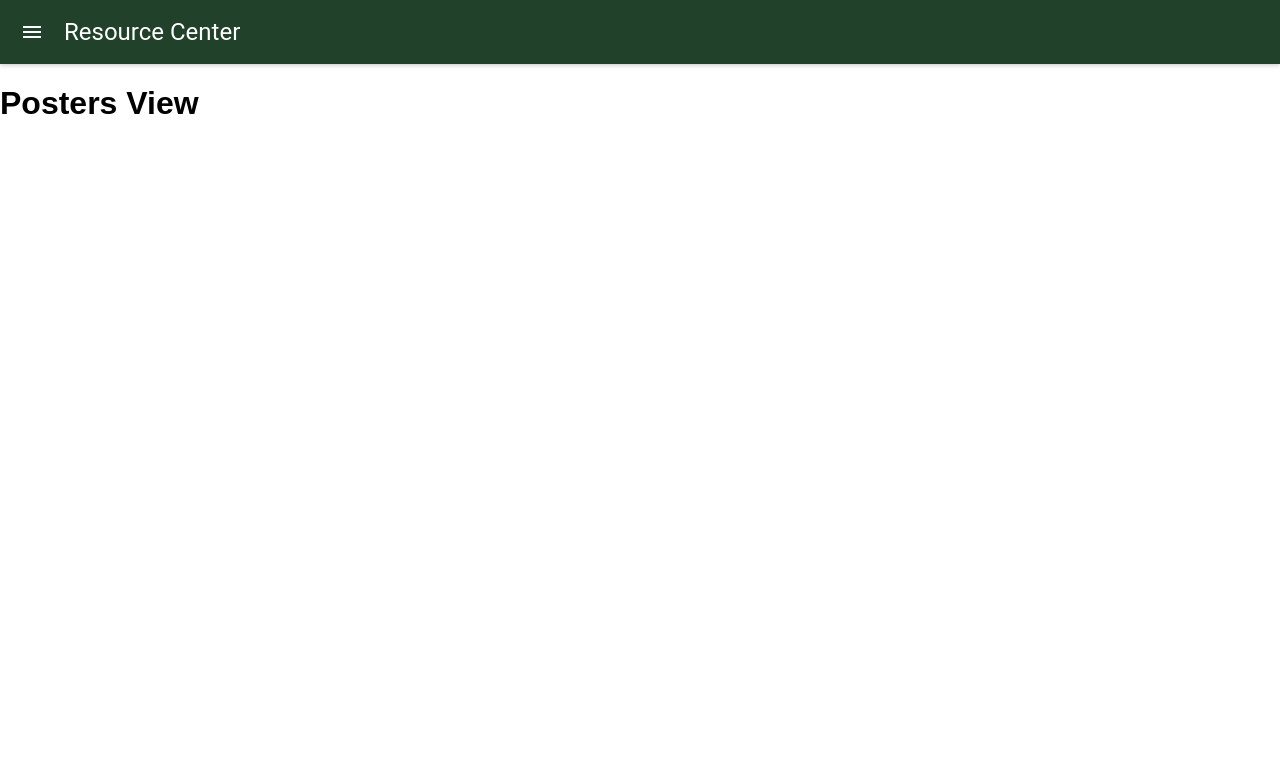
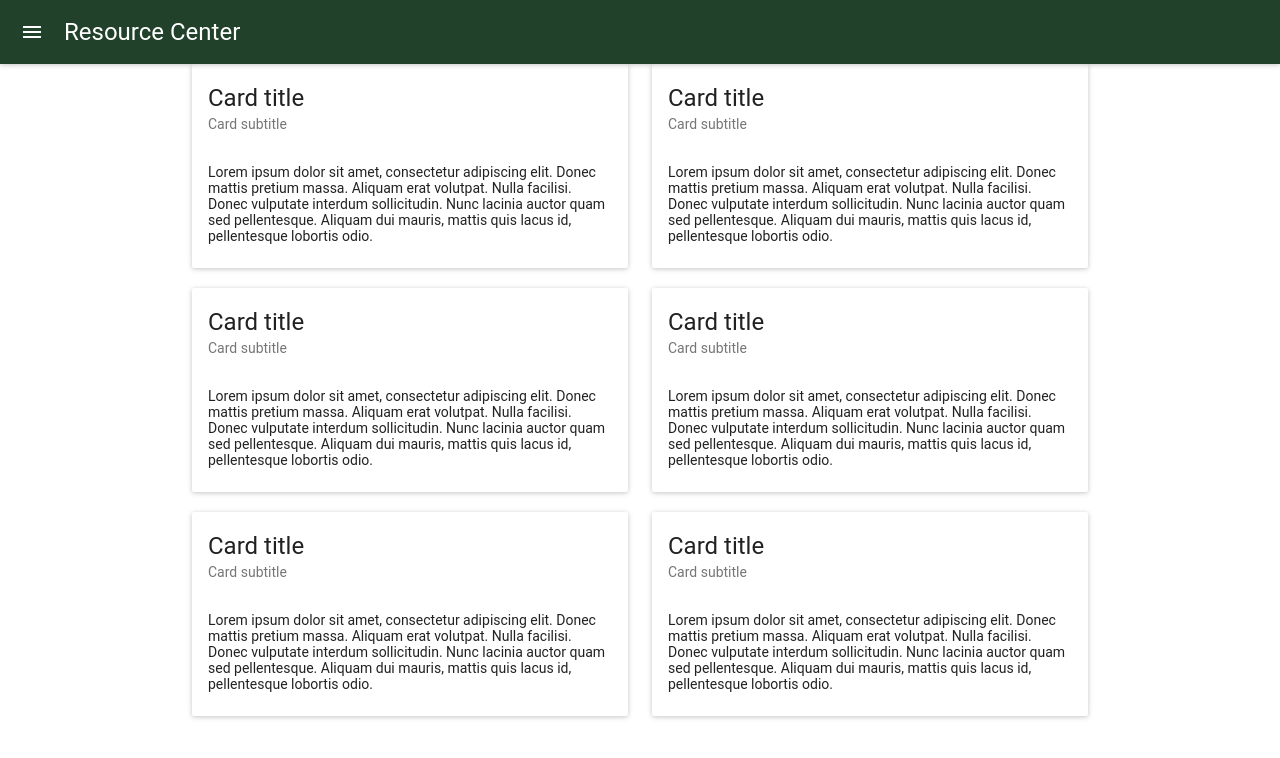
Before and after one commit to fus-marcom/resource-center, a React (Create React App) app: page /posters in a window 1280 px wide. Shown: the top 758 px of the page. Built offline with nearby package versions, Linux system fonts and the light colour scheme; what react-tap-event-plugin would draw is missing.

Commit message:
Add layout for posters and letterhead pages

```diff
--- a/src/views/Letterhead.js
+++ b/src/views/Letterhead.js
@@ -1,8 +1,84 @@
 import React, { Component } from 'react'
+import { Card, CardTitle, CardActions, CardMedia } from 'material-ui/Card'
+import FlatButton from 'material-ui/FlatButton'
 
 class Letterhead extends Component {
   render () {
-    return <h1>Letterhead View</h1>
+    return (
+      <div className='container'>
+        <div className='row'>
+          <div className='col s12'>
+            <p>
+              Lorem ipsum dolor sit amet, consectetur adipisicing elit, sed do
+              eiusmod tempor incididunt ut labore et dolore magna aliqua. Ut
+              enim ad minim veniam, quis nostrud exercitation ullamco laboris
+              nisi ut aliquip ex ea commodo consequat. Duis aute irure dolor in
+              reprehenderit in voluptate velit esse cillum dolore eu fugiat
+              nulla pariatur. Excepteur sint occaecat cupidatat non proident,
+              sunt in culpa qui officia deserunt mollit anim id est laborum.
+            </p>
+            <p>
+              Lorem ipsum dolor sit amet, consectetur adipisicing elit, sed do
+              eiusmod tempor incididunt ut labore et dolore magna aliqua. Ut
+              enim ad minim veniam, quis nostrud exercitation ullamco laboris
+              nisi ut aliquip ex ea commodo consequat. Duis aute irure dolor in
+              reprehenderit in voluptate velit esse cillum dolore eu fugiat
+              nulla pariatur. Excepteur sint occaecat cupidatat non proident,
+              sunt in culpa qui officia deserunt mollit anim id est laborum.
+            </p>
+          </div>
+        </div>
+        <div className='row'>
+          <div className='col s12 m6'>
+            <Card>
+              <CardMedia>
+                <img src='https://unsplash.it/600/776/?random' alt='' />
+              </CardMedia>
+              <CardTitle title='Card title' />
+              <CardActions>
+                <FlatButton label='Action1' />
+              </CardActions>
+            </Card>
+          </div>
+          <div className='col s12 m6'>
+            <Card>
+              <CardMedia>
+                <img src='https://unsplash.it/600/776/?random' alt='' />
+              </CardMedia>
+              <CardTitle title='Card title' />
+              <CardActions>
+                <FlatButton label='Action1' />
+              </CardActions>
+            </Card>
+          </div>
+        </div>
+        <div className='row'>
+          <div className='col s12 m6'>
+            <Card>
+              <CardMedia>
+                <img src='https://unsplash.it/600/776/?random' alt='' />
+              </CardMedia>
+              <CardTitle title='Card title' />
+              <CardActions>
+                <FlatButton label='Action1' />
+              </CardActions>
+            </Card>
+          </div>
+
+          <div className='col s12 m6'>
+            <Card>
+              <CardMedia>
+                <img src='https://unsplash.it/600/776/?random' alt='' />
+              </CardMedia>
+              <CardTitle title='Card title' />
+              <CardActions>
+                <FlatButton label='Action1' />
+              </CardActions>
+            </Card>
+          </div>
+        </div>
+      </div>
+    )
   }
 }
 
--- a/src/views/Posters.js
+++ b/src/views/Posters.js
@@ -1,8 +1,92 @@
 import React, { Component } from 'react'
+import { Card, CardTitle, CardText } from 'material-ui/Card'
 
 class Posters extends Component {
+  state = {}
   render () {
-    return <h1>Posters View</h1>
+    return (
+      <div className='container'>
+        <div className='row'>
+          <div className='col s12 m6'>
+            <Card>
+              <CardTitle title='Card title' subtitle='Card subtitle' />
+              <CardText>
+                Lorem ipsum dolor sit amet, consectetur adipiscing elit. Donec
+                mattis pretium massa. Aliquam erat volutpat. Nulla facilisi.
+                Donec vulputate interdum sollicitudin. Nunc lacinia auctor quam
+                sed pellentesque. Aliquam dui mauris, mattis quis lacus id,
+                pellentesque lobortis odio.
+              </CardText>
+            </Card>
+          </div>
+          <div className='col s12 m6'>
+            <Card>
+              <CardTitle title='Card title' subtitle='Card subtitle' />
+              <CardText>
+                Lorem ipsum dolor sit amet, consectetur adipiscing elit. Donec
+                mattis pretium massa. Aliquam erat volutpat. Nulla facilisi.
+                Donec vulputate interdum sollicitudin. Nunc lacinia auctor quam
+                sed pellentesque. Aliquam dui mauris, mattis quis lacus id,
+                pellentesque lobortis odio.
+              </CardText>
+            </Card>
+          </div>
+        </div>
+        <div className='row'>
+          <div className='col s12 m6'>
+            <Card>
+              <CardTitle title='Card title' subtitle='Card subtitle' />
+              <CardText>
+                Lorem ipsum dolor sit amet, consectetur adipiscing elit. Donec
+                mattis pretium massa. Aliquam erat volutpat. Nulla facilisi.
+                Donec vulputate interdum sollicitudin. Nunc lacinia auctor quam
+                sed pellentesque. Aliquam dui mauris, mattis quis lacus id,
+                pellentesque lobortis odio.
+              </CardText>
+            </Card>
+          </div>
+
+          <div className='col s12 m6'>
+            <Card>
+              <CardTitle title='Card title' subtitle='Card subtitle' />
+              <CardText>
+                Lorem ipsum dolor sit amet, consectetur adipiscing elit. Donec
+                mattis pretium massa. Aliquam erat volutpat. Nulla facilisi.
+                Donec vulputate interdum sollicitudin. Nunc lacinia auctor quam
+                sed pellentesque. Aliquam dui mauris, mattis quis lacus id,
+                pellentesque lobortis odio.
+              </CardText>
+            </Card>
+          </div>
+        </div>
+        <div className='row'>
+          <div className='col s12 m6'>
+            <Card>
+              <CardTitle title='Card title' subtitle='Card subtitle' />
+              <CardText>
+                Lorem ipsum dolor sit amet, consectetur adipiscing elit. Donec
+                mattis pretium massa. Aliquam erat volutpat. Nulla facilisi.
+                Donec vulputate interdum sollicitudin. Nunc lacinia auctor quam
+                sed pellentesque. Aliquam dui mauris, mattis quis lacus id,
+                pellentesque lobortis odio.
+              </CardText>
+            </Card>
+          </div>
+          <div className='col s12 m6'>
+            <Card>
+              <CardTitle title='Card title' subtitle='Card subtitle' />
+              <CardText>
+                Lorem ipsum dolor sit amet, consectetur adipiscing elit. Donec
+                mattis pretium massa. Aliquam erat volutpat. Nulla facilisi.
+                Donec vulputate interdum sollicitudin. Nunc lacinia auctor quam
+                sed pellentesque. Aliquam dui mauris, mattis quis lacus id,
+                pellentesque lobortis odio.
+              </CardText>
+            </Card>
+          </div>
+        </div>
+      </div>
+    )
   }
 }
 
```
